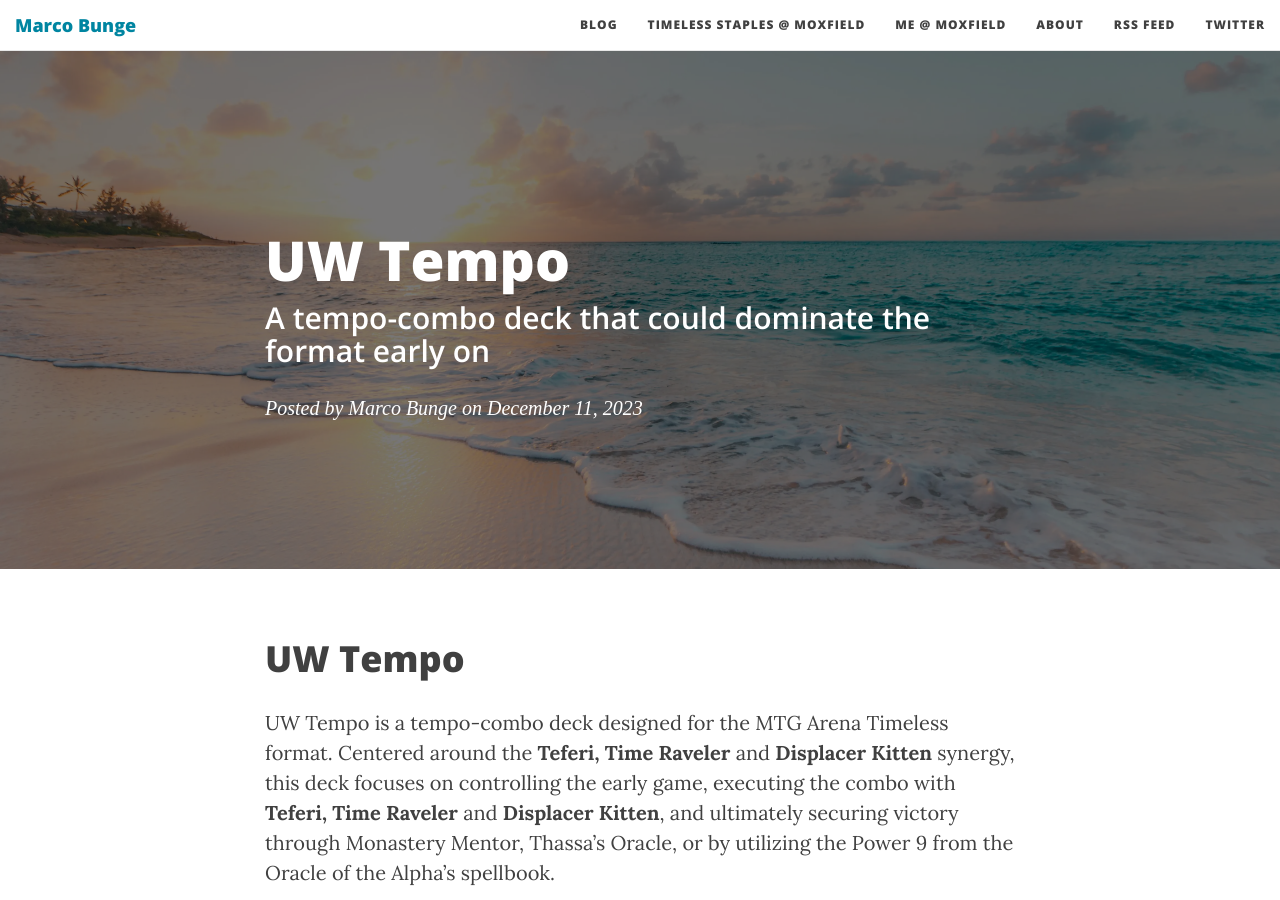
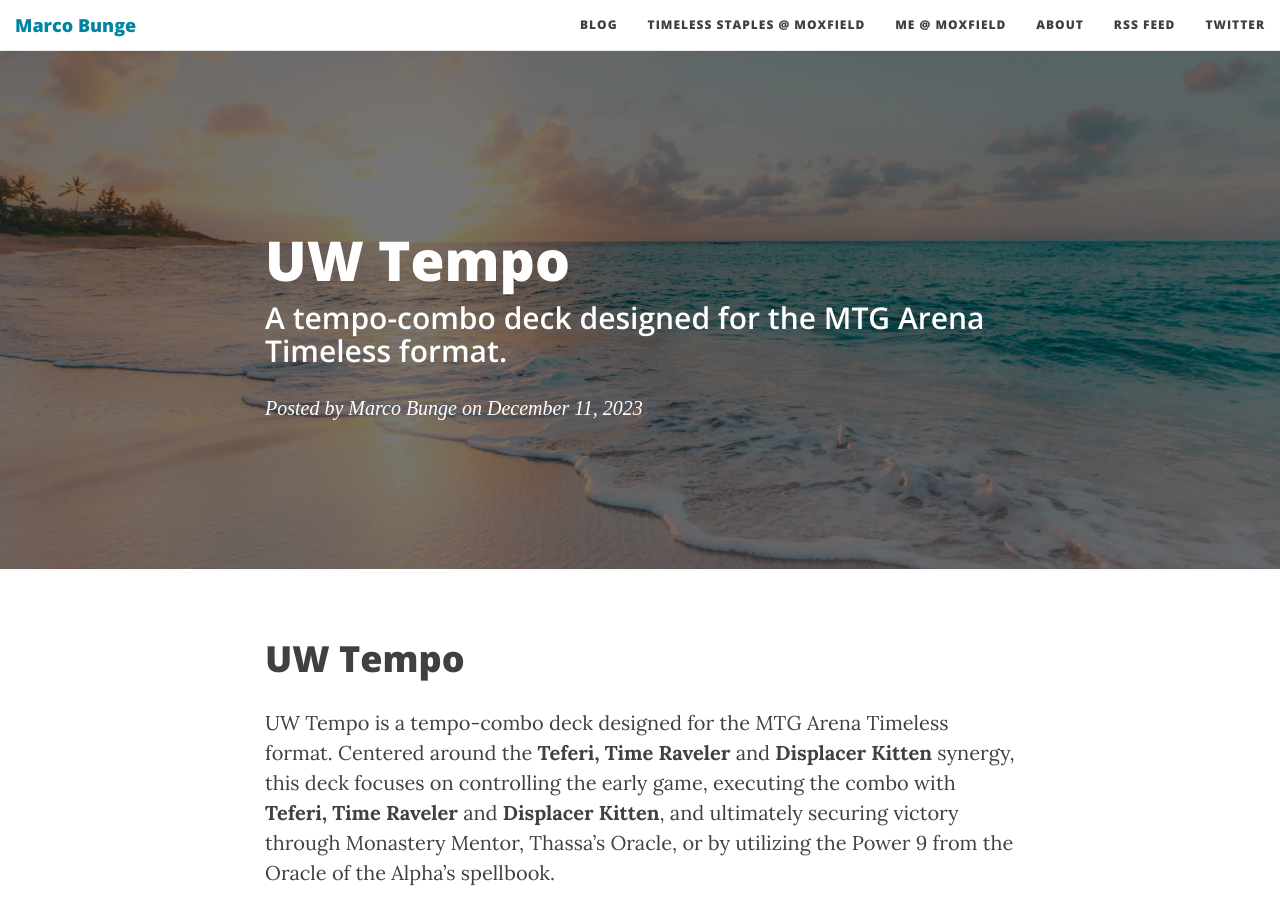
Before and after one commit to mbunge/mbunge.github.io, a Jekyll site: the page built from _posts/2023-12-11-timeless-uw-combo.markdown, in a window 1280 px wide and 900 px high. Built offline with Jekyll 4.4.1, drawn with Linux system fonts in a browser that asks for light colours; some web fonts are replaced.

Commit message:
Update subheadline

```diff
--- a/_posts/2023-12-11-timeless-uw-combo.markdown
+++ b/_posts/2023-12-11-timeless-uw-combo.markdown
@@ -1,7 +1,7 @@
 ---
 layout:     post
 title:      "UW Tempo"
-subtitle:   "A tempo-combo deck that could dominate the format early on"
+subtitle:   "A tempo-combo deck designed for the MTG Arena Timeless format. "
 author:     "Marco Bunge"
 date:       2023-12-11 17:00:00
 published:  true
```
